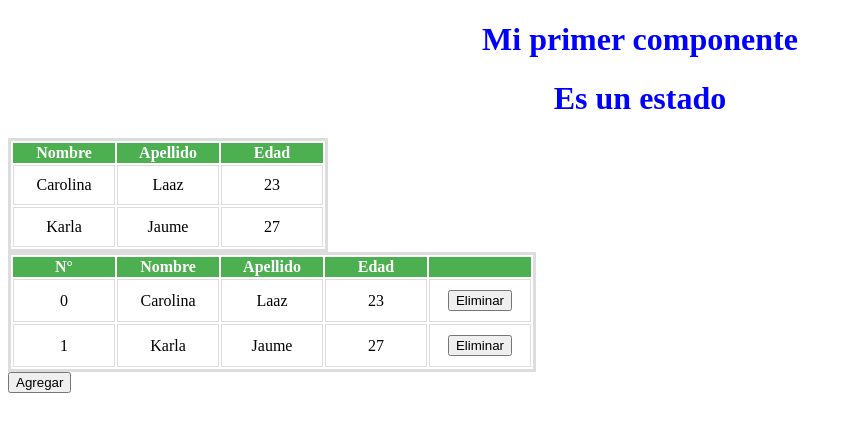
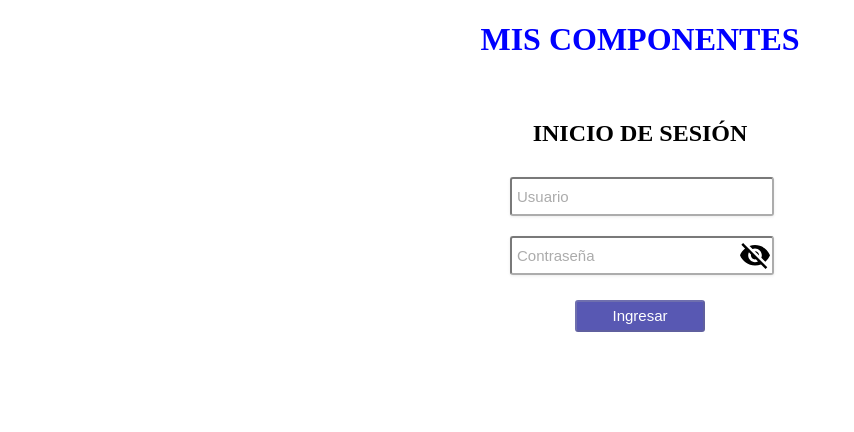
Before and after one commit to CarolinaMN/react-components, a React (Create React App) app: page / in a window 1280 px wide. Shown: the top 432 px of the page, without its empty margins (0-854 px from the left). Built offline with nearby package versions, Linux system fonts and the light colour scheme.

Commit message:
Clase 4 Hooks

```diff
--- a/src/App.css
+++ /dev/null
@@ -1,4 +0,0 @@
-h1{
-    color: blue;
-    text-align: center;
-}
--- a/src/App.js
+++ b/src/App.js
@@ -1,32 +1,25 @@
 import React, {Component, useState} from 'react';
-import Persona from './Persona';
-import "./App.css";
-import Table from './Table';
-import Table_Dinamica from './Table_Dinamica';
+import "./Style/App.css";
+import "./Style/Components.css";
+import Table_Dinamica from './Components/Table_Dinamica';
+import Login from './Components/Login';
 
 class App extends Component{
-  render(){
-    const upDataState1 = val => {
-
-    };
-    let datos = [
-      {
-        nombre: 'Carolina',
-        apellido: 'Laaz',
-        edad: '23'
-      },
-      {
-        nombre: 'Karla',
-        apellido: 'Jaume',
-        edad: '27'
-      },
-    ]
-
+  render() {
     return (
       <div>
-        <h1>Mi primer componente</h1>
-        <Table data={datos} onClick={upDataState1}></Table>
-        <Table_Dinamica></Table_Dinamica>
+        <h1>Mis Componentes</h1>
+          <div className="content">
+            <div className="columntotal">
+              <Login></Login>
+            </div>
+            {/* <div className="column">
+              <Table_Dinamica></Table_Dinamica>
+            </div>
+            <div className="column">
+              <Table_Dinamica></Table_Dinamica>
+            </div> */}
+          </div>
       </div>
     )}
 }
--- a/src/Components.css
+++ /dev/null
@@ -1,23 +0,0 @@
-.data{
-    border: 1px solid;
-}
-
-#data_person{
-    border: 3px solid #ddd;
-}
-
-#data_person td{
-
-    border: 1px solid #ddd;
-    padding: 10px;
-    text-align: center;
-}
-#data_person .tr_top{
-    background-color: #4caf50;
-    padding: 10px;
-}
-
-#data_person th{
-    color: #ffffff;
-    width: 100px;
-}
--- /dev/null
+++ b/src/Components/InPassword.js
@@ -0,0 +1,45 @@
+import React, {Component} from 'react';
+import invisible from '../Style/images/001-invisible.svg';
+import visibility from '../Style/images/002-visibility.svg';
+
+export default class InPassword extends Component{
+    constructor(){
+        super()
+        this.state = {
+            show : false
+        }
+    }
+
+
+    imageChange  = () => {
+        this.setState({
+            show: !this.state.show,
+            passSuccess: false
+        })
+    }
+
+    inputData = (e) => {
+        var count = e.target.value.length;
+        if (count > 5) {
+            this.setState({
+                passSuccess: true
+            })
+            this.props.onInput(this.state.passSuccess);
+        }
+    }
+    render(){
+
+        return(
+            <div className="comppass">
+             <input placeholder="Contraseña" type={this.state.show == true ? 'text':'password'} onInput={(e) => this.inputData(e)}></input>
+             <img src={this.state.show == true ? visibility : invisible}
+                width="30"
+                height="30"
+                className="imagepass"
+                onClick={this.imageChange}
+                >
+             </img>
+            </div>
+        )
+    }
+}
--- /dev/null
+++ b/src/Components/Login.js
@@ -0,0 +1,29 @@
+import React, {Component, useState} from 'react';
+import InPassword from './InPassword';
+
+export default function Login(){
+    const [ success, setSuccess ] = useState(false);
+    const [ user, setUser ] = useState('');
+
+    const changeData = (d) => {
+        setSuccess(d);
+    }
+
+    return(
+        <div className="login">
+            <h2>INICIO DE SESIÓN</h2>
+            <form className="formlogin">
+                <div>
+                    <input  type="text" placeholder="Usuario"></input>
+                </div>
+                <div>
+                    <InPassword onInput={changeData}></InPassword>
+                </div>
+                <div>
+                    <button className="btn buttonlogin" disabled={success == false ? true : false}>Ingresar</button>
+                </div>
+            </form>
+        </div>
+    )
+
+}
--- a/src/Persona.js
+++ b/src/Components/Persona.js
@@ -1,5 +1,5 @@
 import React from 'react';
-import "./Components.css"
+import "../Style/Components.css"
 
 export default class Persona extends React.Component{
 
--- /dev/null
+++ b/src/Style/App.css
@@ -0,0 +1,9 @@
+h1{
+    color: blue;
+    text-align: center;
+    text-transform: uppercase;
+}
+
+.btn:disabled{
+    opacity: 0.65;
+}
--- /dev/null
+++ b/src/Style/Components.css
@@ -0,0 +1,72 @@
+.data{
+    border: 1px solid;
+}
+
+#data_person{
+    border: 3px solid #ddd;
+}
+
+#data_person td{
+
+    border: 1px solid #ddd;
+    padding: 10px;
+    text-align: center;
+}
+#data_person .tr_top{
+    background-color: #4caf50;
+    padding: 10px;
+}
+
+#data_person th{
+    color: #ffffff;
+    width: 100px;
+}
+
+.content{
+    display: flex;
+}
+
+.column{
+    width: 50%;
+}
+.columntotal{
+    width: 100%;
+}
+
+input {
+    border-radius: 3px;
+    padding: 5px;
+    box-shadow: 0 1px 3px #ddd ;
+    color: black;
+    opacity: 0.6;
+    width: 250px;
+    margin: 10px;
+    height: 25px;
+    font-size: 15px;
+}
+.login{
+    text-align: center;
+    max-width: 280px;
+    padding: 20px;
+    margin: auto;
+}
+.buttonlogin{
+    background-color: darkblue;
+    border-radius: 3px;
+    color: #ffffff;
+    width: 130px;
+    height: 32px;
+    font-size: 15px;
+    margin: 15px;
+}
+
+.comppass{
+    position: relative;
+    margin: auto;
+}
+
+.imagepass{
+    position: absolute;
+    top: 15px;
+    right: 10px;
+}
```
Also changed, not shown: src/Components/Table.js (renamed from src/Table.js), src/Components/Table_Dinamica.js (renamed from src/Table_Dinamica.js), src/Style/images/001-invisible.svg (added), src/Style/images/002-visibility.svg (added).
